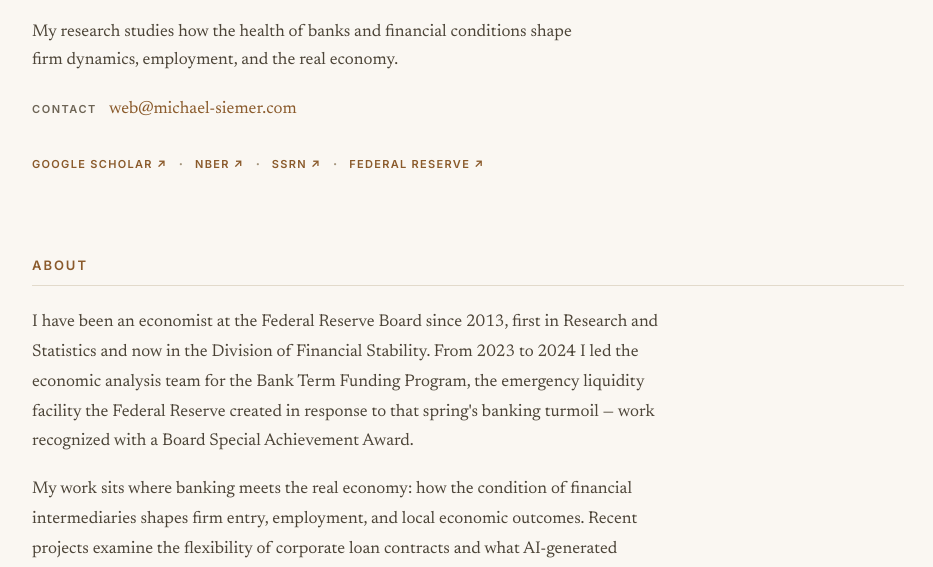
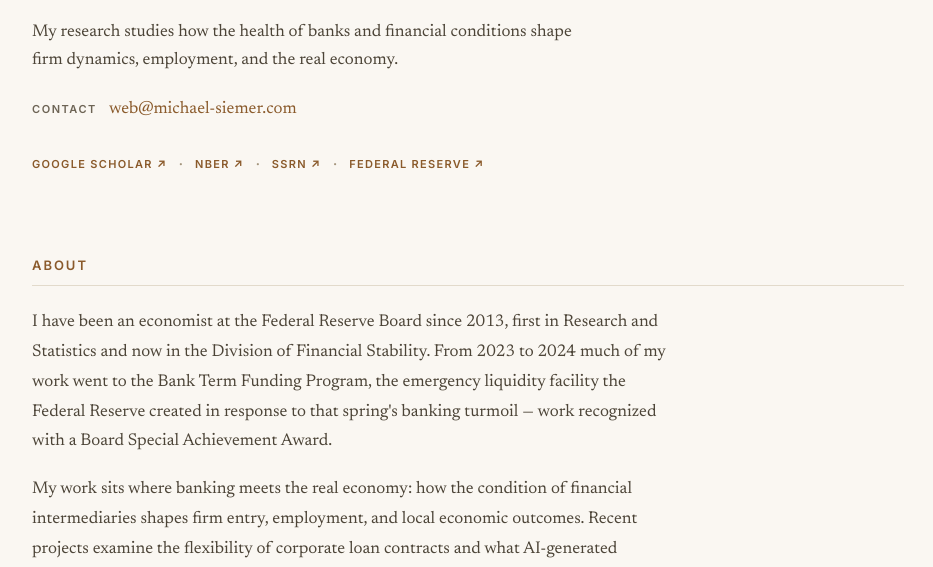
Before and after one commit to michaelsiemer/website, a plain HTML site: page index.html in a window 1280 px wide. Shown: the part 224-791 px from the top of the page, without its empty margins (172-1105 px from the left). Drawn offline with Linux system fonts and the light colour scheme.

Commit message:
Soften BTFP description to avoid implying a formal leadership role
The award and the two papers carry the signal without a title claim.

Co-Authored-By: Claude Fable 5 <noreply@anthropic.com>

```diff
--- a/index.html
+++ b/index.html
@@ -37,7 +37,7 @@
 
   <section class="wrap about">
     <div class="section-label">About</div>
-    <p>I have been an economist at the Federal Reserve Board since 2013, first in Research and Statistics and now in the Division of Financial Stability. From 2023 to 2024 I led the economic analysis team for the Bank Term Funding Program, the emergency liquidity facility the Federal Reserve created in response to that spring's banking turmoil — work recognized with a Board Special Achievement Award.</p>
+    <p>I have been an economist at the Federal Reserve Board since 2013, first in Research and Statistics and now in the Division of Financial Stability. From 2023 to 2024 much of my work went to the Bank Term Funding Program, the emergency liquidity facility the Federal Reserve created in response to that spring's banking turmoil — work recognized with a Board Special Achievement Award.</p>
     <p>My work sits where banking meets the real economy: how the condition of financial intermediaries shapes firm entry, employment, and local economic outcomes. Recent projects examine the flexibility of corporate loan contracts and what AI-generated macroeconomic forecasts actually measure.</p>
     <p>I hold a PhD in economics from Boston University and studied previously at Simon Fraser University and the University of Regensburg. I referee for leading journals in economics and finance, and present my work at central banks and universities across the United States and Europe. I am a dual German and U.S. citizen.</p>
   </section>
```
